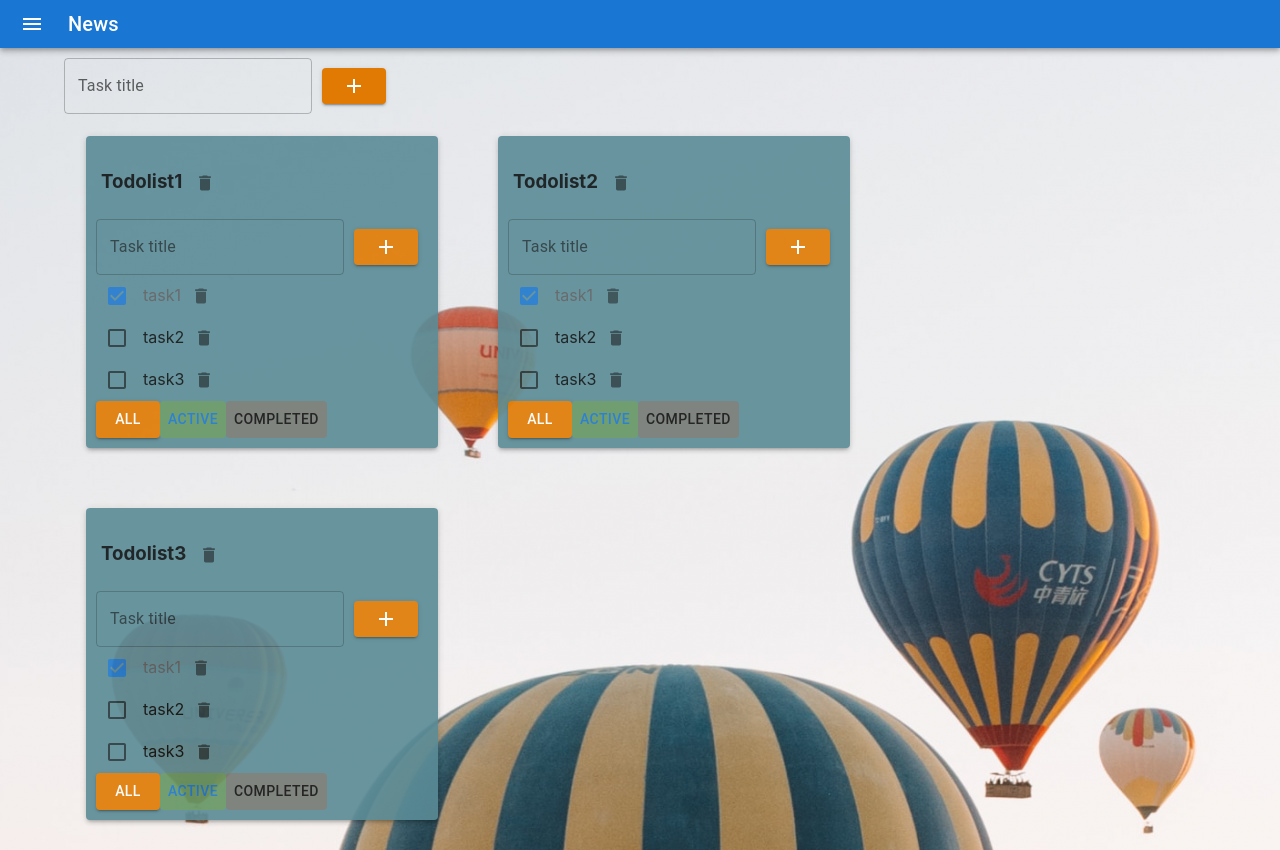
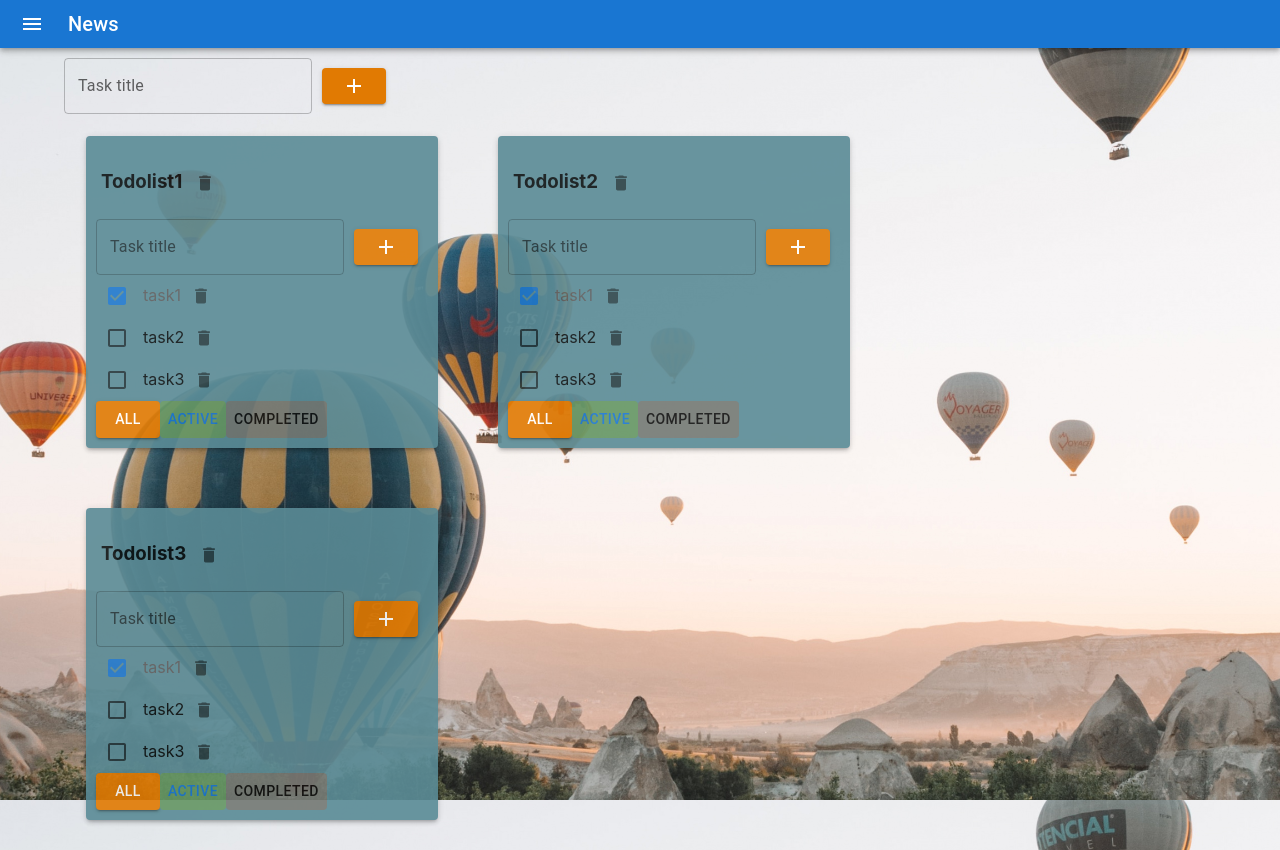
Before and after one commit to Cheloyek/todolistapp, a React (Create React App) app: page / in a window 1280 px wide. Built offline with nearby package versions, Linux system fonts and the light colour scheme.

Commit message:
before the redux 10

```diff
--- a/src/App.css
+++ b/src/App.css
@@ -31,6 +31,8 @@
 
 body {
   background-image: url("Img/146336-2560x1440.jpg");
+  background-attachment: fixed;
+  background-size: cover;
 }
 
 .todoList {
--- /dev/null
+++ b/src/AppWiithReducers.tsx
@@ -0,0 +1,161 @@
+import React, {useReducer, useState} from 'react';
+import './App.css';
+import {TaskType, Todolist} from "./Todolist/Todolist";
+import {v1} from "uuid";
+import {AddItemForm} from "./AddItemForm";
+import {AppBar, Container, Grid, IconButton, Paper, Toolbar, Typography} from "@mui/material";
+import MenuIcon from '@mui/icons-material/Menu';
+import {
+    addTodolistAC,
+    changeTodolistFilterAC,
+    changeTodolistTitleAC,
+    removeTodolistAC,
+    todolistsReducer
+} from "./state/todolists-reducer";
+import {addTaskAC, changeTaskStatusAC, changeTaskTitleAC, removeTaskAC, tasksReducer} from "./state/tasks-reducer";
+
+export type FilterValuesType = 'active' | 'completed' | 'all' //фильтр tasks
+export type TodolistType = {
+    id: string
+    title: string
+    filter: FilterValuesType
+}
+export type TasksStateType = {
+    [key: string]: Array<TaskType>
+}
+
+function AppWithReducers() {
+
+    //initialState
+
+    let todoListId1 = v1()
+    let todoListId2 = v1()
+    let todoListId3 = v1()
+
+    let [todoLists, dispatchToTodolistsReducer] = useReducer(todolistsReducer, [
+        {id: todoListId1, title: 'Todolist1', filter: 'all'},
+        {id: todoListId2, title: 'Todolist2', filter: 'all'},
+        {id: todoListId3, title: 'Todolist3', filter: 'all'}
+    ])
+
+    let [tasks, dispatchToTasksReducer] = useReducer(tasksReducer,{
+        [todoListId1]: [
+            {id: v1(), title: 'task1', isDone: true},
+            {id: v1(), title: 'task2', isDone: false},
+            {id: v1(), title: 'task3', isDone: false}
+        ],
+        [todoListId2]: [
+            {id: v1(), title: 'task1', isDone: true},
+            {id: v1(), title: 'task2', isDone: false},
+            {id: v1(), title: 'task3', isDone: false}
+        ],
+        [todoListId3]: [
+            {id: v1(), title: 'task1', isDone: true},
+            {id: v1(), title: 'task2', isDone: false},
+            {id: v1(), title: 'task3', isDone: false}
+        ]
+    })
+
+    //add task
+    const addTask = (title: string, todoListId: string) => {
+        const action = addTaskAC(todoListId, title)
+        dispatchToTasksReducer(action)
+    }
+
+    //change task status
+    const changeTaskStatus = (taskId: string, isDone: boolean, todoListId: string) => {
+        const action = changeTaskStatusAC(todoListId, taskId, isDone)
+        dispatchToTasksReducer(action)
+    }
+
+    //change task title
+    const changeTaskTitle = (todoListId: string, taskId: string, newTitle: string) => {
+        const action = changeTaskTitleAC(todoListId, taskId, newTitle)
+        dispatchToTasksReducer(action)
+    }
+
+    //delete task
+    const removeTask = (id: string, todoListId: string) => {
+        const action = removeTaskAC(todoListId, id)
+        dispatchToTasksReducer(action)
+    }
+
+    //add new todoList
+    const addTodoList = (todoListTitle: string) => {
+        const action = addTodolistAC(todoListTitle)
+        dispatchToTasksReducer(action)
+        dispatchToTodolistsReducer(action)
+    }
+
+    //delete todoList
+    const removeTodoList = (todolistId: string) => {
+        const action = removeTodolistAC(todolistId)
+        dispatchToTasksReducer(action)
+        dispatchToTodolistsReducer(action)
+    }
+
+    //change todoList title
+    const changeTodoListTitle = (todoListId: string, newTitle: string) => {
+        const action = changeTodolistTitleAC(todoListId, newTitle)
+        dispatchToTodolistsReducer(action)
+    }
+
+    const changeFilter = (value: FilterValuesType, todolistId: string) => {
+        const action = changeTodolistFilterAC(todolistId, value)
+        dispatchToTodolistsReducer(action)
+    }
+
+    return (
+        <div className="App">
+            <AppBar position="static">
+                <Toolbar variant="dense">
+                    <IconButton edge="start" color="inherit" aria-label="menu" sx={{mr: 2}}>
+                        {/*<MenuList />*/}
+                        <MenuIcon/>
+                    </IconButton>
+                    <Typography variant="h6" color="inherit" component="div">
+                        News
+                    </Typography>
+                </Toolbar>
+            </AppBar>
+            <Container fixed>
+                <Grid container>
+                    <AddItemForm addItem={addTodoList}/>
+                </Grid>
+                <Grid container spacing={1}>
+                    {todoLists.map((todolist: TodolistType) => {
+                            //filter tasks
+                            let tasksForTodoList = tasks[todolist.id]
+                            if (todolist.filter === 'active') {
+                                tasksForTodoList = tasksForTodoList.filter((t) => !t.isDone)
+                            }
+                            if (todolist.filter === 'completed') {
+                                tasksForTodoList = tasksForTodoList.filter((t) => t.isDone)
+                            }
+
+                            return <Grid className='todoList'>
+                                <Paper elevation={3} style={{margin: '30px', padding: '10px', backgroundColor: "#5a8b96",}}>
+                                    <Todolist key={todolist.id}
+                                              todolistId={todolist.id}
+                                              title={todolist.title}
+                                              tasks={tasksForTodoList}
+                                              removeTask={removeTask}
+                                              changeFilter={changeFilter}
+                                              addTask={addTask}
+                                              changeTaskStatus={changeTaskStatus}
+                                              changeTaskTitle={changeTaskTitle}
+                                              changeTodoListTitle={changeTodoListTitle}
+                                              filter={todolist.filter}
+                                              deleteTodoList={removeTodoList}
+                                    />
+                                </Paper>
+                            </Grid>
+                        }
+                    )}
+                </Grid>
+            </Container>
+        </div>
+    );
+}
+
+export default AppWithReducers;
--- a/src/index.tsx
+++ b/src/index.tsx
@@ -4,13 +4,14 @@ import './index.css';
 import App from './App';
 import reportWebVitals from './reportWebVitals';
 import backgroundImg from './Img/146336-2560x1440.jpg'
+import AppWithReducers from "./AppWiithReducers";
 
 const root = ReactDOM.createRoot(
   document.getElementById('root') as HTMLElement
 );
 root.render(
   // <React.StrictMode>
-    <App />
+    <AppWithReducers />
   // </React.StrictMode>
 );
 
--- a/src/state/todolists-reducer.ts
+++ b/src/state/todolists-reducer.ts
@@ -23,11 +23,11 @@ export type ChangeTodolistFilterActionType = {
     id: string
     filter: FilterValuesType
 }
-
+const initialState: Array<TodolistType> = []
 export type ActionsType = RemoveTodolistActionType | AddTodolistActionType | ChangeTodolistTitleActionType | ChangeTodolistFilterActionType
 
 
-export const todolistsReducer = (state: Array<TodolistType>, action: ActionsType) => {
+export const todolistsReducer = (state: Array<TodolistType> = initialState, action: ActionsType): TodolistType[] => {
     switch (action.type) {
         case 'REMOVE-TODOLIST': {
             let copyState = [...state]
@@ -35,8 +35,8 @@ export const todolistsReducer = (state: Array<TodolistType>, action: ActionsType
         }
 
         case 'ADD-TODOLIST': {
-            let newTodoList = {id: action.todolistId, title: 'New Todolist', filter: 'all'}
-            return [...state, newTodoList]
+            let newTodoList: TodolistType = {id: action.todolistId, title: action.title, filter: 'all'}
+            return [newTodoList, ...state]
         }
 
         case 'CHANGE-TODOLIST-TITLE': {
```
Also changed, not shown: 1 other file (tests, documents, lock files or other folders).
